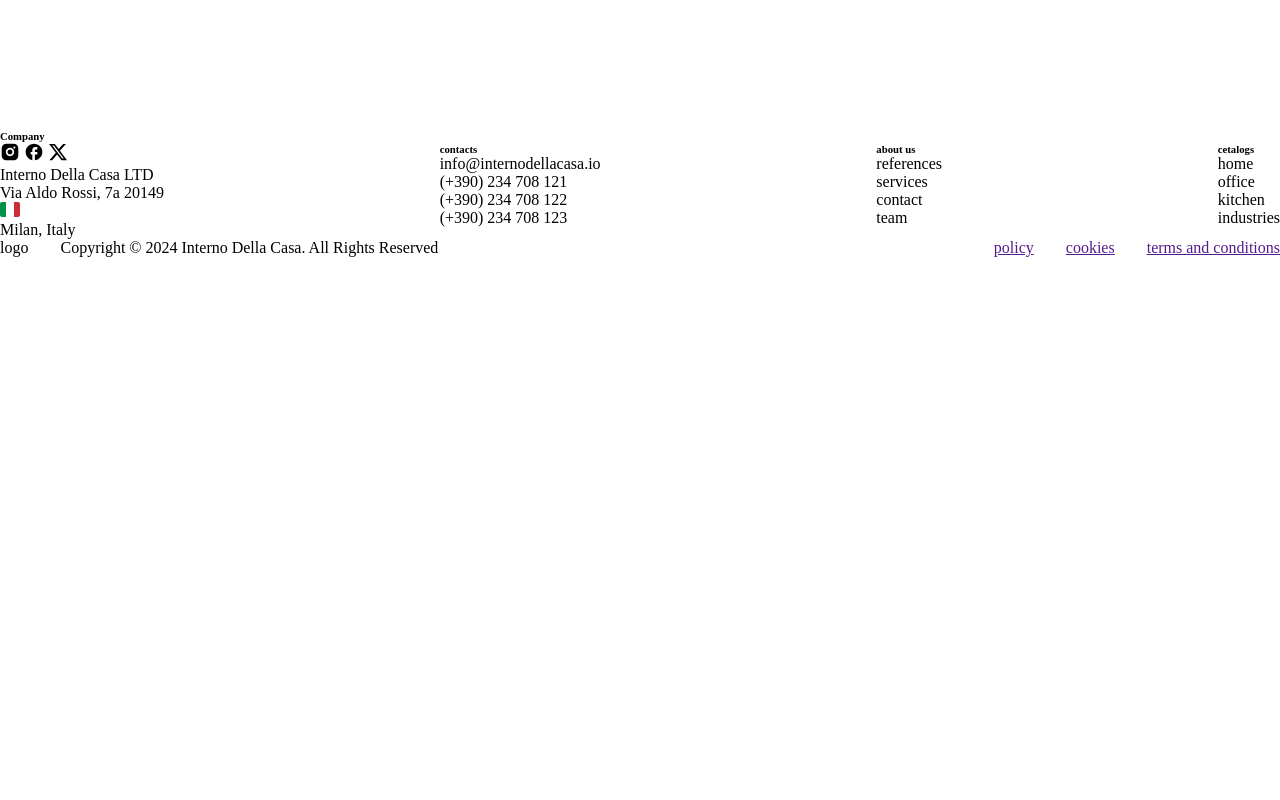
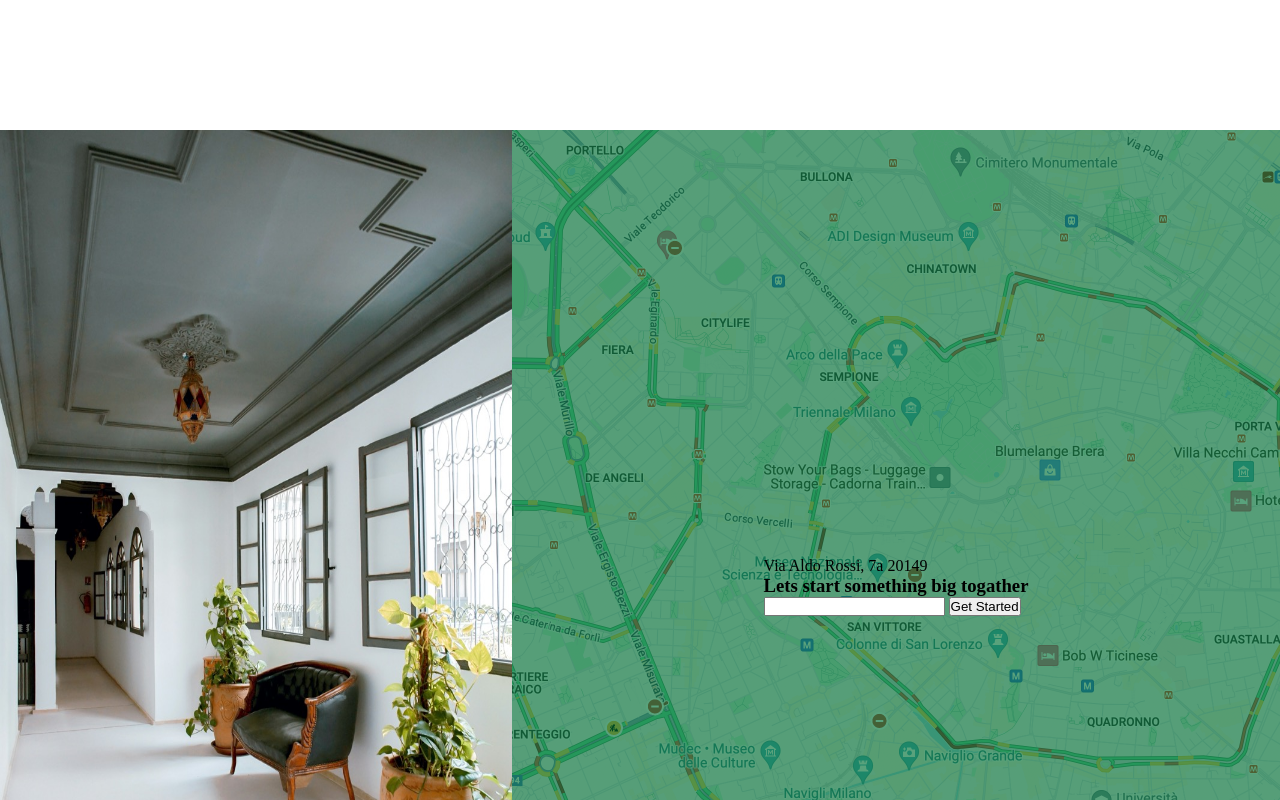
Before and after one commit to Maariannaa/pthtmlcss-landing-it-internodellacasa, a plain HTML site: page index.html in a window 1280 px wide. Shown: the part 3920-4720 px from the top of the page. Before the commit the page ends 4177 px from the top, so only its background shows below. Drawn offline with Linux system fonts and the light colour scheme.

Commit message:
feat(contact): add new section contact

```diff
--- a/index.css
+++ b/index.css
@@ -63,3 +63,22 @@ section {
   justify-content: space-between;
   align-items: center;
 }
+
+#contact {
+  display: flex;
+  flex-direction: row;
+}
+
+.contact__contact--form {
+  background-image: url(/images/map.png);
+  width: 1140px;
+  display: flex;
+  flex-direction: column;
+  justify-content: center;
+  align-items: center;
+}
+
+.contact__contact--img {
+  width: 40%;
+  height: 912px;
+}
--- a/index.html
+++ b/index.html
@@ -316,6 +316,30 @@
       </div>
     </div>
   </section>
+  <section id="contact">
+    <img class="contact__contact--img"
+      src="/images/contact.jpeg"
+      alt=""
+      width="250px"
+      height="250px"
+    >
+    <div class="contact__contact--form">
+      <div>
+        <p>
+          Via Aldo Rossi, 7a 20149
+        </p>
+        <h3>
+          Lets start something big togather
+        </h3>
+        <div>
+          <input type="Enter your email adress">
+          <button>
+            Get Started
+          </button>
+        </div>
+      </div>
+    </div>
+  </section>
   <footer>
     <div class="footer__footer--top">
       <div>
```
